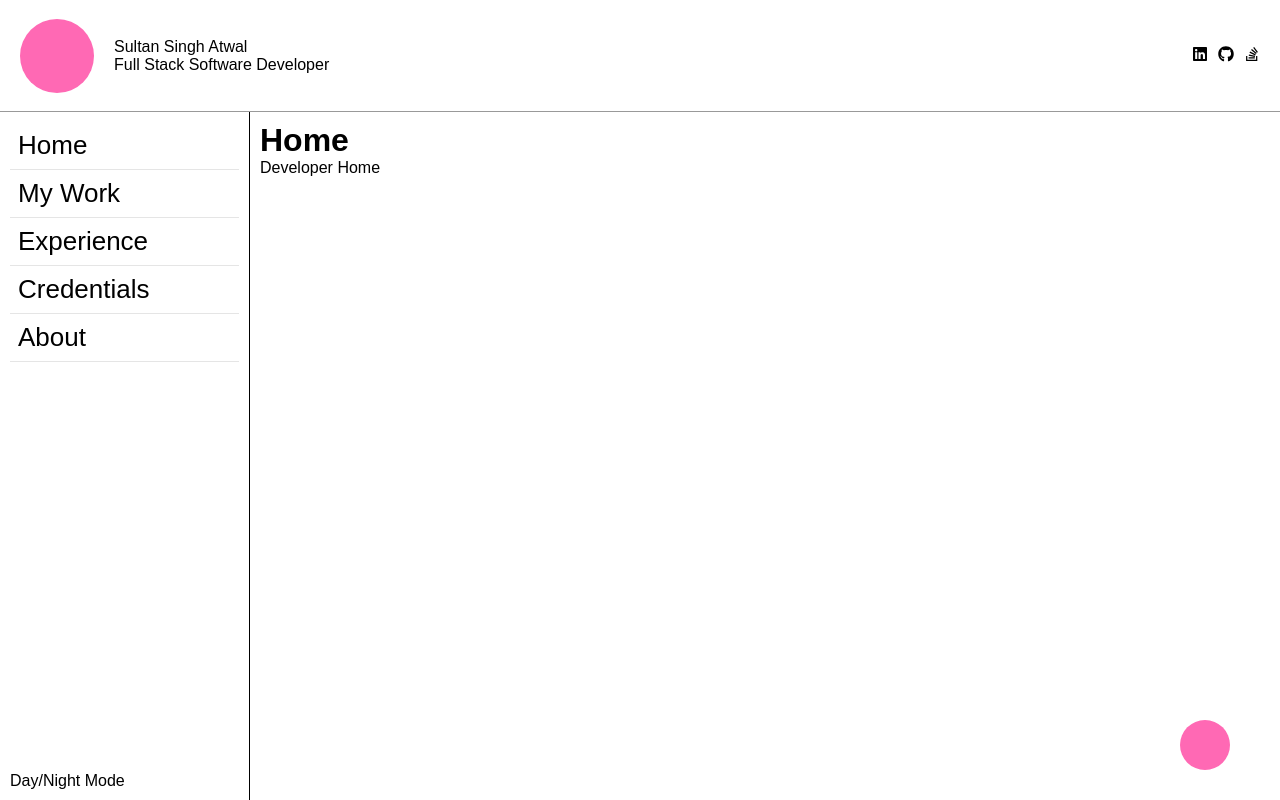
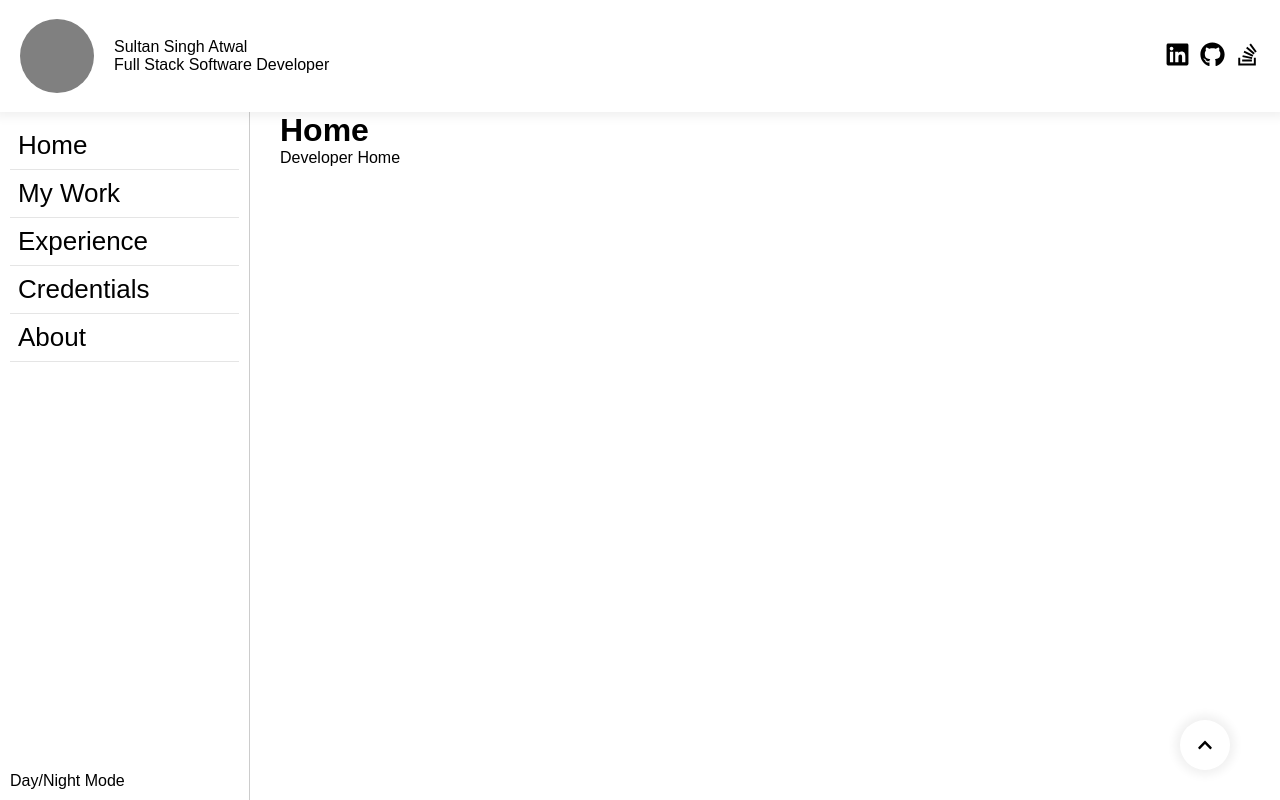
Before and after one commit to atwalsultan/personal-website, a React (Create React App) app in the folder client/: page /dev in a window 1280 px wide. Built offline with nearby package versions, Linux system fonts and the light colour scheme.

Commit message:
#11 feat: project list and card (#12)

```diff
--- a/client/src/components/developer/DeveloperApp.js
+++ b/client/src/components/developer/DeveloperApp.js
@@ -1,13 +1,14 @@
-import { useRef, useState } from 'react';
-import { Route, Routes } from 'react-router-dom';
+import { useRef, useState } from "react";
+import { Route, Routes } from "react-router-dom";
 
-import Header from './layout/Header';
-import Navbar from './layout/Navbar';
-import DeveloperHome from './pages/DeveloperHome';
-import DeveloperExperience from './pages/DeveloperExperience';
-import DeveloperWork from './pages/DeveloperWork';
-import DeveloperCredentials from './pages/DeveloperCredentials';
-import DeveloperAbout from './pages/DeveloperAbout';
+import Header from "./layout/Header";
+import Navbar from "./layout/Navbar";
+import DeveloperHome from "./pages/DeveloperHome";
+import DeveloperExperience from "./pages/DeveloperExperience";
+import DeveloperWork from "./pages/DeveloperWork";
+import DeveloperCredentials from "./pages/DeveloperCredentials";
+import DeveloperAbout from "./pages/DeveloperAbout";
+import ScrollToTopButton from "./buttons/ScrollToTopButton";
 
 const DeveloperApp = () => {
     const homeRef = useRef(null);
@@ -16,27 +17,27 @@ const DeveloperApp = () => {
     const credentialsRef = useRef(null);
     const aboutRef = useRef(null);
 
-    const [currentPage, setCurrentPage] = useState('home');
+    const [currentPage, setCurrentPage] = useState("home");
 
     const scrollToTop = () => {
-        if(currentPage === 'home') {
-            homeRef.current.scrollIntoView({ behavior: 'smooth' });
+        if(currentPage === "home") {
+            homeRef.current.scrollIntoView({ behavior: "smooth" });
         }
 
-        if(currentPage === 'work') {
-            workRef.current.scrollIntoView({ behavior: 'smooth' });
+        if(currentPage === "work") {
+            workRef.current.scrollIntoView({ behavior: "smooth" });
         }
 
-        if(currentPage === 'experience') {
-            experienceRef.current.scrollIntoView({ behavior: 'smooth' });
+        if(currentPage === "experience") {
+            experienceRef.current.scrollIntoView({ behavior: "smooth" });
         }
 
-        if(currentPage === 'credentials') {
-            credentialsRef.current.scrollIntoView({ behavior: 'smooth' });
+        if(currentPage === "credentials") {
+            credentialsRef.current.scrollIntoView({ behavior: "smooth" });
         }
 
-        if(currentPage === 'about') {
-            aboutRef.current.scrollIntoView({ behavior: 'smooth' });
+        if(currentPage === "about") {
+            aboutRef.current.scrollIntoView({ behavior: "smooth" });
         }
     };
 
@@ -44,18 +45,18 @@ const DeveloperApp = () => {
         <>
             <Header />
 
-            <div className='navbar-content'>
+            <div className="navbar-content">
                 <Navbar />
 
-                <main className='site-content'>
-                    <div className='scroll-to-top-button' onClick={ scrollToTop }></div>
+                <main className="site-content-container">
+                    <ScrollToTopButton scrollToTop={ scrollToTop } />
 
                     <Routes>
-                        <Route path='/' element={<DeveloperHome setCurrentPage={ setCurrentPage } homeRef={ homeRef } />} />
-                        <Route path='/experience' element={<DeveloperExperience setCurrentPage={ setCurrentPage } experienceRef={ experienceRef } />} />
-                        <Route path='/work' element={<DeveloperWork setCurrentPage={ setCurrentPage } workRef={ workRef } />} />
-                        <Route path='/credentials' element={<DeveloperCredentials setCurrentPage={ setCurrentPage } credentialsRef={ credentialsRef } />} />
-                        <Route path='/about' element={<DeveloperAbout setCurrentPage={ setCurrentPage } aboutRef={ aboutRef } />} />
+                        <Route path="/" element={<DeveloperHome setCurrentPage={ setCurrentPage } homeRef={ homeRef } />} />
+                        <Route path="/experience" element={<DeveloperExperience setCurrentPage={ setCurrentPage } experienceRef={ experienceRef } />} />
+                        <Route path="/work" element={<DeveloperWork setCurrentPage={ setCurrentPage } workRef={ workRef } />} />
+                        <Route path="/credentials" element={<DeveloperCredentials setCurrentPage={ setCurrentPage } credentialsRef={ credentialsRef } />} />
+                        <Route path="/about" element={<DeveloperAbout setCurrentPage={ setCurrentPage } aboutRef={ aboutRef } />} />
                     </Routes>
                 </main>
             </div>
--- /dev/null
+++ b/client/src/components/developer/buttons/ScrollToTopButton.js
@@ -0,0 +1,11 @@
+import { FaChevronUp } from "react-icons/fa"
+
+const ScrollToTopButton = ({ scrollToTop }) => {
+    return (
+        <div className="scroll-to-top-button" onClick={scrollToTop}>
+            <FaChevronUp />
+        </div>
+    )
+}
+
+export default ScrollToTopButton
--- /dev/null
+++ b/client/src/components/developer/cards/ProjectCard.js
@@ -0,0 +1,26 @@
+const ProjectCard = ({ project }) => {
+    const from = new Date(project.from);
+    const to = new Date(project.to);
+
+    const months = ["Jan", "Feb", "Mar", "Apr", "May", "Jun", "Jul", "Aug", "Sep", "Oct", "Nov", "Dec"]
+
+    return (
+        <div className="project-card">
+            <div className="name-location">
+                <h2>{ project.name }</h2>
+                <h4>{ project.location }</h4>
+            </div>
+
+            <div className="role-dates">
+                <h3>{ project.role }</h3>
+                { (from.getMonth() === to.getMonth() && from.getFullYear() === to.getFullYear()) ? <h4>{ months[from.getMonth()]} { from.getFullYear() }</h4> : <h4>{ months[from.getMonth()]} { from.getFullYear() } - { months[to.getMonth()] } { to.getFullYear() }</h4> }
+            </div>
+
+            <div className="description">
+                <p>{ project.description }</p>
+            </div>
+        </div>
+    )
+}
+
+export default ProjectCard
--- /dev/null
+++ b/client/src/components/developer/lists/ProjectList.js
@@ -0,0 +1,35 @@
+import { useState, useEffect } from "react";
+
+import ProjectCard from "../cards/ProjectCard";
+
+const ProjectList = () => {
+    const [work, setWork] = useState([]);
+
+    // Fetch projects
+    const getWork = async () => {
+        const url = "http://localhost:8080/work";
+        const response = await fetch(url);
+        const responseJson = await response.json();
+        setWork(responseJson);
+    }
+
+    useEffect(() => {
+        let unmounted = false;
+
+        // Fetch work when component mounts
+        if (!unmounted) {
+            getWork();
+        }
+
+        // Unsubscribe to any background calls when component unmounts
+        return () => {
+            unmounted = true;
+        }
+    }, [])
+
+    return (
+        work.map((item, index) => <ProjectCard project={item} key={index} />)
+    )
+}
+
+export default ProjectList
--- a/client/src/index.scss
+++ b/client/src/index.scss
@@ -30,7 +30,8 @@ body {
             top: 0;
             z-index: 1200;
             background-color: #fff;
-            border-bottom: 1px solid rgba(0, 0, 0, 0.4);
+            -webkit-box-shadow: 0px 0px 10px 5px rgba(0,0,0,0.06);
+            box-shadow: 0px 0px 10px 5px rgba(0,0,0,0.06);
 
             div.header-column-1 {
                 display: flex;
@@ -43,7 +44,7 @@ body {
                     height: 74px;
                     width: 74px;
                     border-radius: 37px;
-                    background-color: hotpink;
+                    background-color: gray;
                 }
             }
 
@@ -53,6 +54,21 @@ body {
                     display: flex;
                     flex-flow: row nowrap;
                     gap: 10px;
+
+                    li {
+                        a {
+
+                            svg {
+                                width: 25px;
+                                height: 25px;
+                                transition: all 0.15s ease-in-out;
+
+                                &:active {
+                                    transform: scale(0.7);
+                                }
+                            }
+                        }
+                    }
                 }
             }
         }
@@ -64,11 +80,12 @@ body {
 
             nav.site-navbar {
                 padding: 10px;
-                width: 250px;
+                min-width: 250px;
+                max-width: 250px;
                 display: flex;
                 flex-flow: column nowrap;
                 justify-content: space-between;
-                border-right: 1px solid black;
+                border-right: 1px solid rgba(0, 0, 0, 0.2);
 
                 ul {
                     list-style-type: none;
@@ -82,11 +99,11 @@ body {
                 }
             }
 
-            main.site-content {
+            main.site-content-container {
                 flex-grow: 1;
                 height: 86vh;
                 overflow-y: scroll;
-                padding: 10px;
+                padding: 0 30px 30px 30px;
 
                 div.scroll-to-top-button {
                     position: absolute;
@@ -95,7 +112,65 @@ body {
                     height: 50px;
                     width: 50px;
                     border-radius: 25px;
-                    background-color: hotpink;
+                    -webkit-box-shadow: 0px 0px 10px 5px rgba(0,0,0,0.06);
+                    box-shadow: 0px 0px 10px 5px rgba(0,0,0,0.06);
+                    display: flex;
+                    flex-flow: row nowrap;
+                    align-items: center;
+                    justify-content: center;
+                    transition: all 0.15s ease-in-out;
+
+                    &:hover {
+                        cursor: pointer;
+                    }
+
+                    &:active {
+                        transform: scale(0.8);
+                    }
+                }
+
+                div.site-content {
+                    display: flex;
+                    flex-flow: column nowrap;
+                    gap: 30px;
+
+                    &>h1 {
+                        border-bottom: 1px solid rgba(0,0,0,0.1);
+                        padding: 30px 0 10px 0;
+                    }
+
+                    div.projects-list {
+                        display: flex;
+                        flex-flow: row wrap;
+                        gap: 30px;
+                        padding: 0 10px;
+
+                        div.project-card {
+                            padding: 15px;
+                            flex-grow: 1;
+                            flex-basis: 48.5%;
+                            max-width: 48.5%;
+                            border-radius: 5px;
+                            display: flex;
+                            flex-flow: column nowrap;
+                            gap: 10px;
+                            -webkit-box-shadow: 0px 0px 10px 5px rgba(0,0,0,0.06);
+                            box-shadow: 0px 0px 10px 5px rgba(0,0,0,0.06);
+
+                            div.name-location {
+                                display: flex;
+                                flex-flow: row nowrap;
+                                justify-content: space-between;
+                                align-items: center;
+                            }
+
+                            div.role-dates {
+                                display: flex;
+                                flex-flow: row nowrap;
+                                justify-content: space-between;
+                            }
+                        }
+                    }
                 }
             }
         }
```
Also changed, not shown: client/src/components/developer/pages/DeveloperWork.js (+11 -19 lines).
